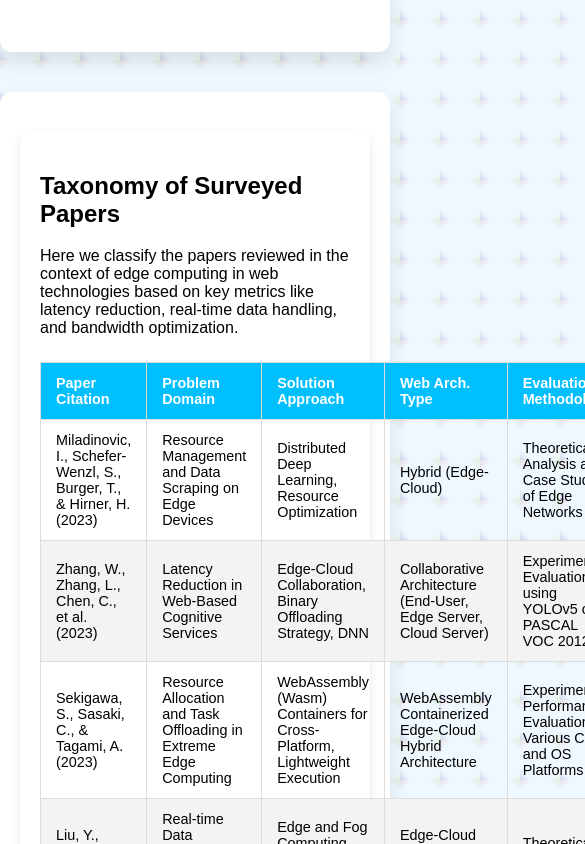
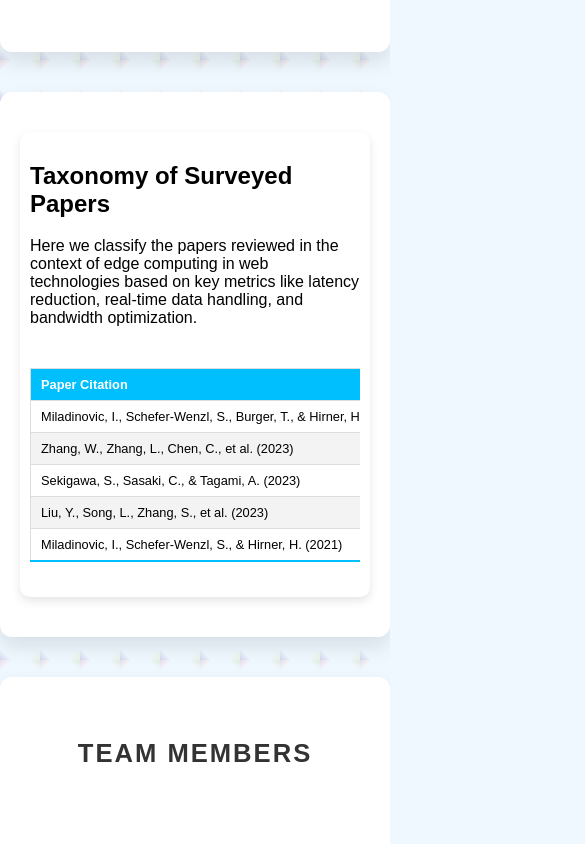
Before and after one commit to vnandala/my-react-app, a React (Create React App) app: page / in a window 390 px wide. Shown: the part 900-1744 px from the top of the page, 585 px wide, since content can reach past the window. Built offline with nearby package versions, Linux system fonts and the light colour scheme.

Commit message:
table update

```diff
--- a/src/components/Taxonomy.css
+++ b/src/components/Taxonomy.css
@@ -8,6 +8,11 @@
   box-shadow: 0 4px 10px rgba(0, 0, 0, 0.1);
 }
 
+/* Container to make the table horizontally scrollable */
+.table-container {
+  overflow-x: auto;
+}
+
 /* Styling for the Table */
 .styled-table {
   width: 100%;
@@ -16,6 +21,7 @@
   font-size: 0.9rem;
   font-family: 'Arial', sans-serif;
   text-align: left;
+  white-space: nowrap; /* Prevent wrapping of table text */
 }
 
 .styled-table thead tr {
@@ -47,3 +53,16 @@
   background-color: #f1f1f1;
   cursor: pointer;
 }
+
+/* Media queries for better responsiveness */
+@media (max-width: 768px) {
+  .taxonomy-container {
+    padding: 10px;
+  }
+
+  .styled-table th,
+  .styled-table td {
+    font-size: 0.8rem;
+    padding: 8px 10px;
+  }
+}
--- a/src/components/Taxonomy.js
+++ b/src/components/Taxonomy.js
@@ -1,6 +1,6 @@
 // Taxonomy.js
 import React from 'react';
-import './Taxonomy.css'; // Make sure to import your CSS styling
+import './Taxonomy.css'; // Ensure you're importing the CSS file
 
 const Taxonomy = () => {
   return (
@@ -8,6 +8,8 @@ const Taxonomy = () => {
       <h2>Taxonomy of Surveyed Papers</h2>
       <p>Here we classify the papers reviewed in the context of edge computing in web technologies based on key metrics like latency reduction, real-time data handling, and bandwidth optimization.</p>
 
+      {/* Wrapping table in a scrollable container */}
+      <div className="table-container">
         <table className="styled-table">
           <thead>
             <tr>
@@ -69,6 +71,7 @@ const Taxonomy = () => {
           </tbody>
         </table>
       </div>
+    </div>
   );
 };
 
```
Lines whose indentation alone changed are shown as unchanged.
